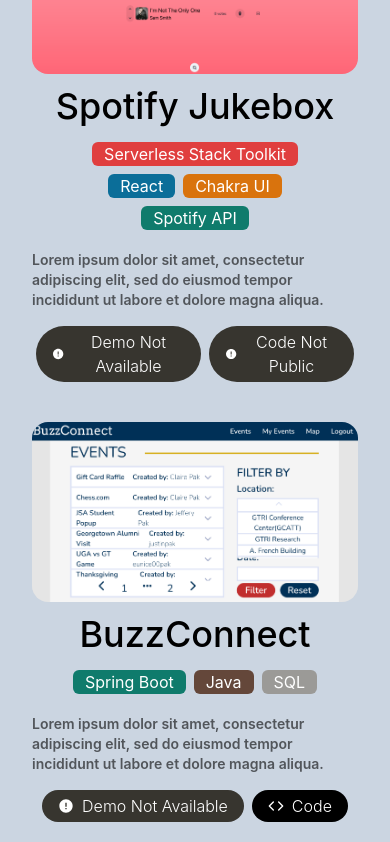
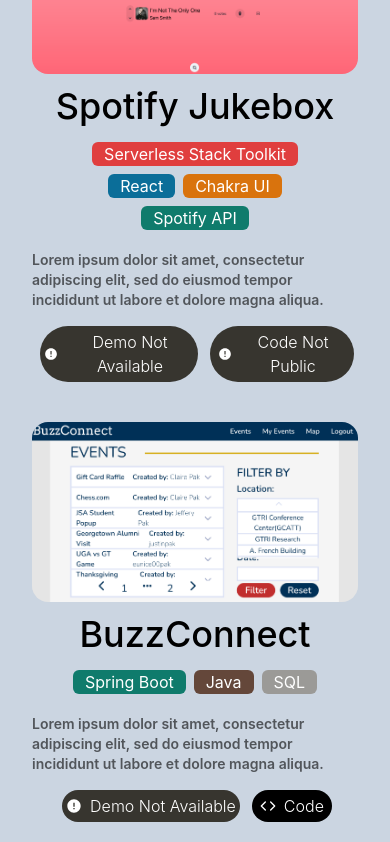
Before and after one commit to brianpak2402/site, a Next.js app: page / in a window 390 px wide. Shown: the part 3475-4317 px from the top of the page. Built offline with nearby package versions, Linux system fonts and the light colour scheme; what tailwindcss-animation-delay would draw is missing.

Commit message:
fix button sizing on mobile

```diff
--- a/app/ProjectCard.tsx
+++ b/app/ProjectCard.tsx
@@ -60,7 +60,7 @@
               whileInView={{ opacity: [0,1], y: [200, 0] }}
               transition={{ type: "tween", duration: 1, ease: "easeOut" }}
               viewport={{ once: true }}
-              className='rounded-full bg-notion-text-default text-white mx-1 px-4 py-1 lg:my-5 flex flex-row items-center'
+              className=' bg-notion-text-default text-white mx-2 px-1 md:px-4 py-1 lg:my-5 flex rounded-full flex-row items-center'
             >
               <MdError className='mr-2'/>
               Demo Not Available
@@ -76,7 +76,7 @@
                 window.open(props.demoLink);
               }}
             >
-              <div className=' bg-black rounded-full px-4 py-1 lg:my-5 flex flex-row items-center transition-all hover:-translate-y-1'>
+              <div className=' bg-black rounded-full px-4 py-1 mx-2 md:px-4 lg:my-5 flex flex-row items-center transition-all hover:-translate-y-1'>
                 <AiOutlineEye className='mr-2'/>
                 Demo
               </div>
@@ -87,7 +87,7 @@
               whileInView={{ opacity: [0,1], y: [200, 0] }}
               transition={{ type: "tween", duration: 1.25, ease: "easeOut" }}
               viewport={{ once: true }}
-              className=' bg-notion-text-default text-white mx-1 px-4 py-1 lg:my-5 flex rounded-full flex-row items-center'
+              className=' bg-notion-text-default text-white mx-1 px-2 md:px-4 py-1 lg:my-5 flex rounded-full flex-row items-center'
             >
               <MdError className='mr-2'/>
               Code Not Public
@@ -103,7 +103,7 @@
                 window.open(props.codeLink);
               }}
             >
-              <div className=' bg-black rounded-full px-4 py-1 lg:my-5 flex flex-row items-center transition-all hover:-translate-y-1'>
+              <div className=' bg-black rounded-full px-2 md:px-4 py-1 lg:my-5 flex flex-row items-center transition-all hover:-translate-y-1'>
                 <FiCode className='mr-2'/>
                 Code
               </div>
```
